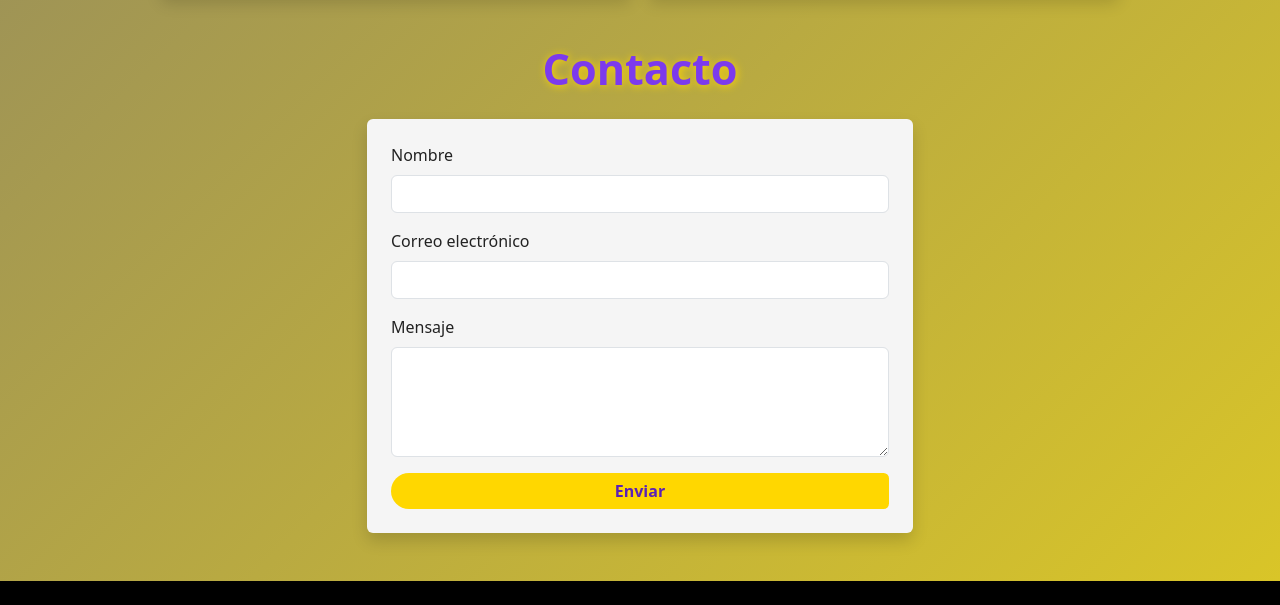
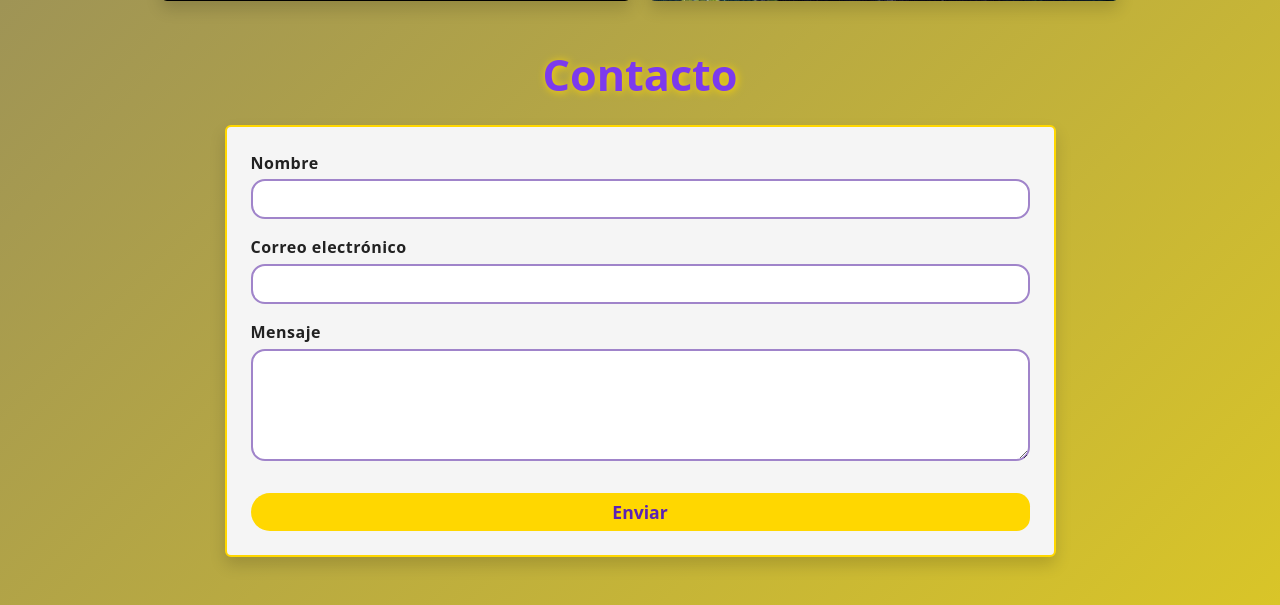
Before and after one commit to RollingCC121/Web-Django, a Django app: page /home/ in a window 1280 px wide. Shown: the part 1872-2477 px from the top of the page. Before the commit the page ends 2453 px from the top, so only its background shows below. Run offline with Django 5.2, Linux system fonts and the light colour scheme; the visitor is signed in with stand-in values (Sample User, id 1); data that the repository does not hold is empty.

Commit message:
agregando formulario de contacto

```diff
--- a/mi_app/static/css/home.css
+++ b/mi_app/static/css/home.css
@@ -246,7 +246,7 @@
 
 /* Estilos para la casilla de detalle de banda */
 .festival-banda-detalle-card {
-    background: #8f7da4; /* gris claro */
+    background: #fffbe6; /* gris claro */
     border: 2px solid var(--festival-gold);
     border-radius: 18px;
     box-shadow: 0 4px 24px rgba(124,58,237,0.10);
@@ -288,3 +288,45 @@
     border: none;
     border-bottom: 1px solid #ffe066;
 }
+
+/* Estilos para el formulario de contacto */
+#contacto form {
+    background: #f5f5f5;
+    border: 2px solid var(--festival-gold);
+    border-radius: 18px;
+    box-shadow: 0 4px 24px rgba(124,58,237,0.10);
+    padding: 2rem 2rem 1.5rem 2rem;
+    max-width: 1000px;
+}
+
+#contacto .form-label {
+    color: #222;
+    font-weight: 700;
+    margin-bottom: 0.3rem;
+    letter-spacing: 0.5px;
+}
+
+#contacto .form-control {
+    border-radius: 14px;
+    border: 2px solid #a084ca;
+    font-size: 1rem;
+    color: #222;
+    background: #fff;
+    margin-bottom: 0.7rem;
+    box-shadow: none;
+    transition: border-color 0.2s;
+}
+
+#contacto .form-control:focus {
+    border-color: var(--festival-gold);
+    box-shadow: 0 0 0 0.2rem rgba(255,215,0,0.10);
+    background: #fffbe6;
+}
+
+#contacto .btn-gold {
+    width: 100%;
+    border-radius: 14px;
+    font-weight: bold;
+    font-size: 1.1rem;
+    margin-top: 1rem;
+}
--- a/mi_app/templates/home.html
+++ b/mi_app/templates/home.html
@@ -28,13 +28,16 @@
             <div class="collapse navbar-collapse festival-navbar-collapse" id="navbarNav">
                 <ul class="navbar-nav me-3 mb-2 mb-lg-0 festival-menu">
                     <li class="nav-item">
-                        <a class="nav-link" href="{% url 'home' %}">Inicio</a>
+                        <a class="nav-link" href="#top">Inicio</a>
                     </li>
                     <li class="nav-item">
-                        <a class="nav-link" href="#">Festivales</a>
+                        <a class="nav-link" href="#festival">Festivales</a>
                     </li>
                     <li class="nav-item">
                         <a class="nav-link" href="{% url 'perfil_usuario' %}">Perfil</a>
+                    </li>
+                    <li class="nav-item">
+                        <a class="nav-link" href="#contacto">Contacto</a>
                     </li>
                 </ul>
                 <!-- Barra de búsqueda con dropdown -->
@@ -95,7 +98,7 @@
                     </ul>
                 </div>
                 <span class="navbar-text me-3 ms-2 festival-user">
-                    Hola, <strong>{{ request.user.username }}</strong> 👋
+                    Hola, <strong>{{ request.user.perfil.nickname|default:request.user.username }}</strong> 👋
                 </span>
                 <a href="{% url 'logout' %}" class="btn btn-outline-gold btn-sm ms-2">Cerrar sesión</a>
             </div>
@@ -192,7 +195,7 @@
     <div class="container my-5" id="contacto">
         <h2 class="text-center festival-title mb-4">Contacto</h2>
         <div class="row justify-content-center">
-            <div class="col-md-7 col-lg-6">
+            <div class="col-md-10 col-lg-9">
                 <form method="post" action="{% url 'contacto' %}" class="p-4 rounded shadow" style="background: #f5f5f5;">
                     {% csrf_token %}
                     <div class="mb-3">
--- a/mi_app/urls.py
+++ b/mi_app/urls.py
@@ -15,4 +15,5 @@ urlpatterns = [
     path('editar/<int:banda_id>/', views.editar_banda, name='editar_banda'),
     path('eliminar/<int:banda_id>/', views.eliminar_banda, name='eliminar_banda'),
     path('perfil/', views.perfil_usuario, name='perfil_usuario'),
+    path('contacto/', views.contacto, name='contacto'),
 ] + static(settings.MEDIA_URL, document_root=settings.MEDIA_ROOT)
--- a/mi_app/views.py
+++ b/mi_app/views.py
@@ -152,3 +152,15 @@ def perfil_usuario(request):
         perfil.save()
         return redirect('perfil_usuario')
     return render(request, 'perfil_usuario.html', {'perfil': perfil})
+
+@login_required
+def contacto(request):
+    if request.method == 'POST':
+        nombre = request.POST.get('nombre')
+        email = request.POST.get('email')
+        mensaje = request.POST.get('mensaje')
+        # Aquí puedes guardar el mensaje en la base de datos o enviarlo por email
+        # Por ejemplo, solo mostramos un mensaje de éxito:
+        messages.success(request, '¡Gracias por contactarnos! Te responderemos pronto.')
+        return redirect('home')
+    return redirect('home')
```
Also changed, not shown: mi_app/templates/perfil_usuario.html (+5 -5 lines).
